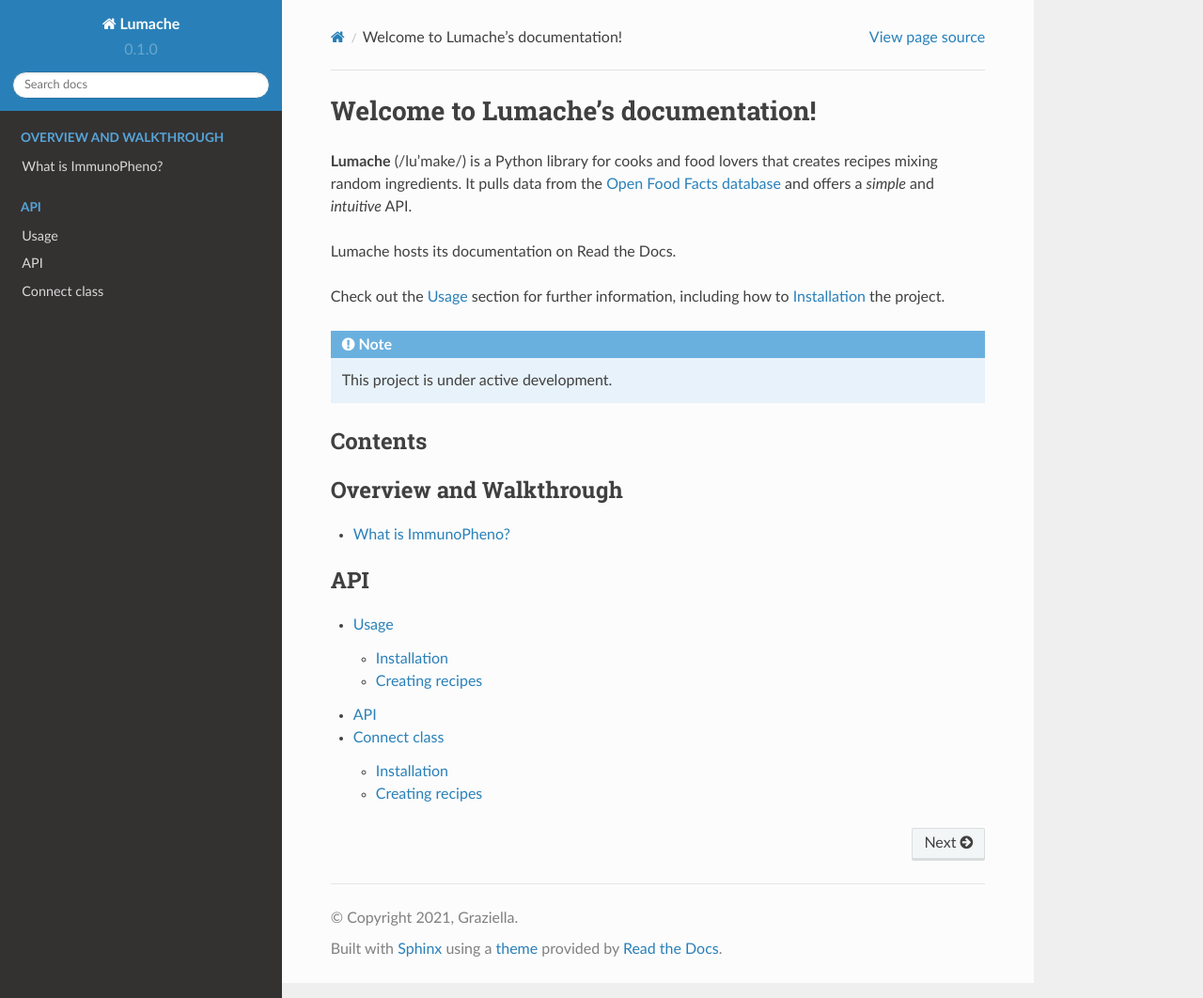
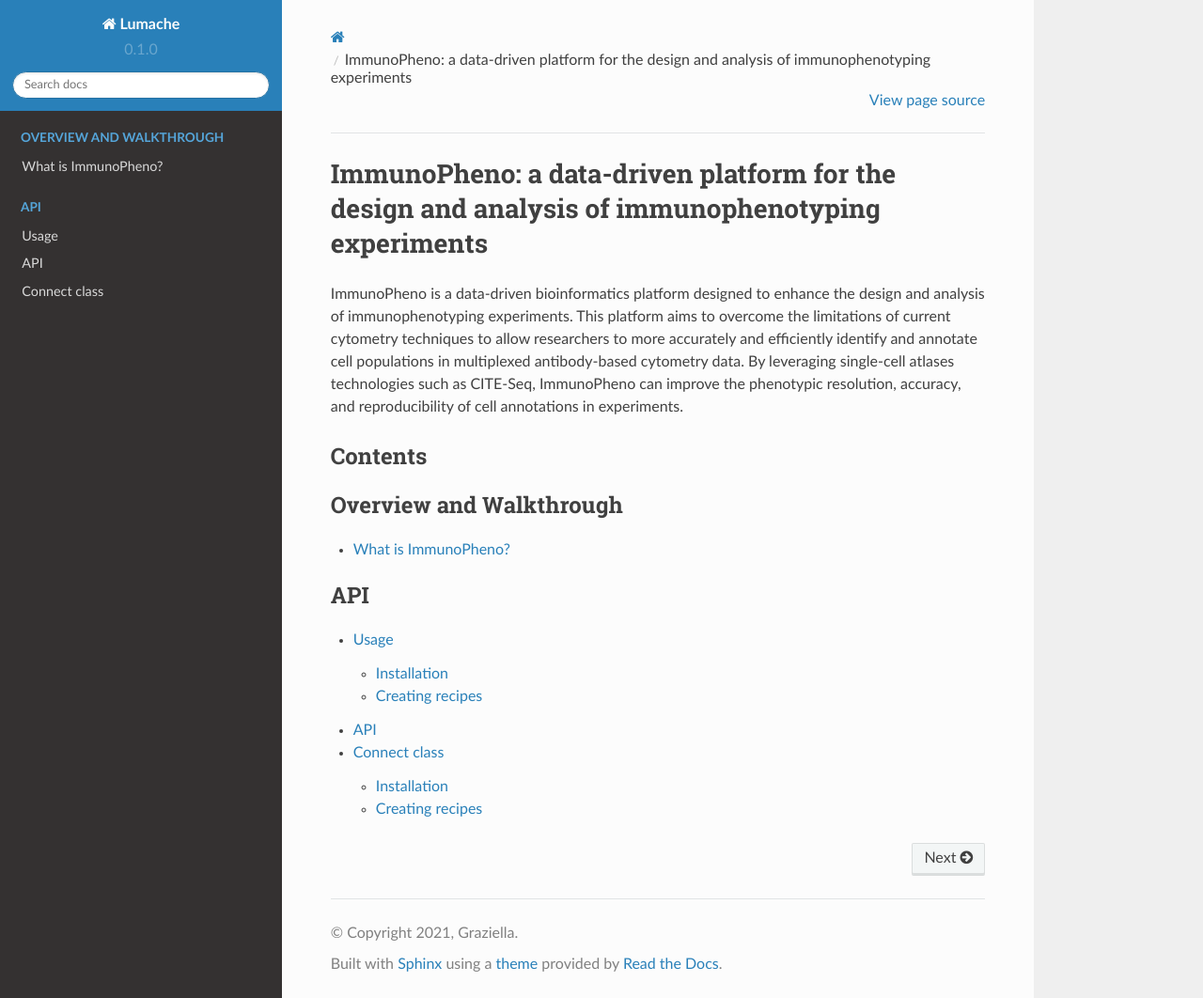
Before and after one commit to lincolnwu/ip_rtd, a Sphinx documentation site: the page built from docs/index.rst, in a window 1280 px wide and 1062 px high. Shown: the whole window at 94% size. Built offline with Sphinx 7.4.7 and the Read the Docs theme 2.0.0, drawn with Linux system fonts in a browser that asks for light colours; pages that are not in the unit, such as notebooks, are missing from menus.

```diff
--- a/docs/index.rst
+++ b/docs/index.rst
@@ -1,19 +1,12 @@
-Welcome to Lumache's documentation!
-===================================
+ImmunoPheno: a data-driven platform for the design and analysis of immunophenotyping experiments
+================================================================================================
 
-**Lumache** (/lu'make/) is a Python library for cooks and food lovers
-that creates recipes mixing random ingredients.
-It pulls data from the `Open Food Facts database <https://world.openfoodfacts.org/>`_
-and offers a *simple* and *intuitive* API.
-
-Lumache hosts its documentation on Read the Docs.
-
-Check out the :doc:`usage` section for further information, including
-how to :ref:`installation` the project.
-
-.. note::
-
-   This project is under active development.
+ImmunoPheno is a data-driven bioinformatics platform designed to enhance the design and analysis of
+immunophenotyping experiments. This platform aims to overcome the limitations of current cytometry
+techniques to allow researchers to more accurately and efficiently identify and annotate
+cell populations in multiplexed antibody-based cytometry data. By leveraging single-cell
+atlases technologies such as CITE-Seq, ImmunoPheno can improve the phenotypic resolution,
+accuracy, and reproducibility of cell annotations in experiments.
 
 Contents
 --------
--- a/docs/what-is-immunopheno.rst
+++ b/docs/what-is-immunopheno.rst
@@ -1,4 +1,4 @@
 What is ImmunoPheno?
 ====================
 
-ImmunoPheno is a data-driven bioinformatics platform that
+ImmunoPheno is a Python library that
```
Also changed, not shown: 1 other file.
